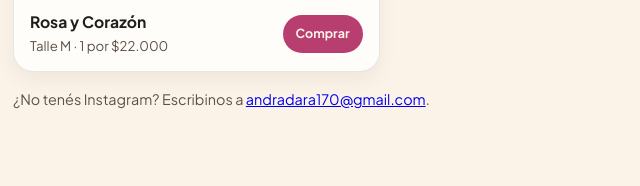
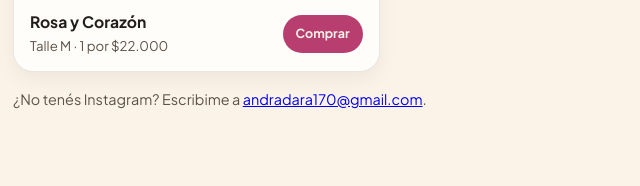
Before and after one commit to Raqu28/Prendas-a-mano, a plain HTML site: page index.html in a window 1280 px wide. Shown: the part 2096-2282 px from the top of the page, 55-695 px from the left. Drawn offline with Linux system fonts and the light colour scheme.

Commit message:
Update text for Instagram contact message

```diff
--- a/index.html
+++ b/index.html
@@ -439,7 +439,7 @@
         </article>
       </div>
       <p class="aviso-consulta" id="aviso-consulta" role="status" aria-live="polite" hidden></p>
-      <p class="aviso-consulta">¿No tenés Instagram? Escribinos a <a href="mailto:andradara170@gmail.com?subject=Consulta%20sobre%20una%20remera">andradara170@gmail.com</a>.</p>
+      <p class="aviso-consulta">¿No tenés Instagram? Escribime a <a href="mailto:andradara170@gmail.com?subject=Consulta%20sobre%20una%20remera">andradara170@gmail.com</a>.</p>
     </section>
 
     <section class="contenedor seccion-vendidos">
```
